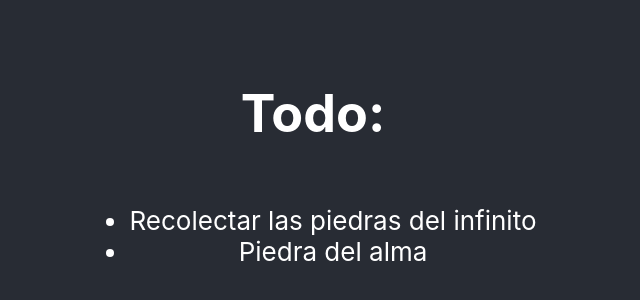
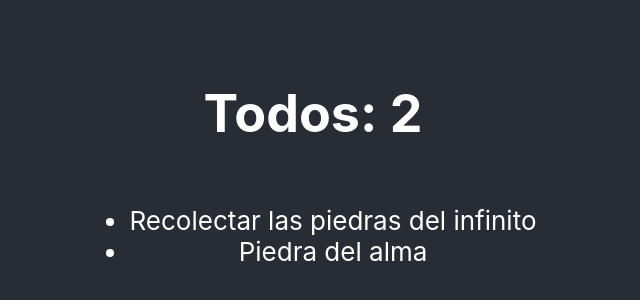
Before and after one commit to MSiestoGarabana/todo-app, a React (Create React App) app: page / in a window 1280 px wide. Shown: the part 230-530 px from the top of the page, without its empty margins (327-967 px from the left). Built offline with nearby package versions, Linux system fonts and the light colour scheme.

Commit message:
Creating Title.tsx and implementing it ito Todo.tsx

```diff
--- a/src/todo/Todo.tsx
+++ b/src/todo/Todo.tsx
@@ -1,10 +1,14 @@
+import { Title } from "./components/Title"
 import { TodoList } from "./components/TodoList"
 import { TodoProvider } from "./context/TodoProvider"
 
+
 export const Todo = () => {
+
+
   return (
     <TodoProvider>
-      <h1>Todo: </h1>
+        <Title/>
         <TodoList/>
     </TodoProvider>
 
--- /dev/null
+++ b/src/todo/components/Title.tsx
@@ -0,0 +1,15 @@
+import React from 'react'
+import { useTodos } from '../hooks/useTodos';
+
+export const Title = () => {
+
+    const { pendingTodos } = useTodos();
+
+  return (
+    <h1>
+      Todos: {pendingTodos}
+    </h1>
+
+
+  )
+}
--- a/src/todo/hooks/useTodos.ts
+++ b/src/todo/hooks/useTodos.ts
@@ -8,7 +8,7 @@
 
     return {
         todos: todos,
-        pendingTodos: todos.filter( todo => !todo.completed),
+        pendingTodos: todos.filter( todo => !todo.completed).length,
         toggleTodo
     }
 
```
